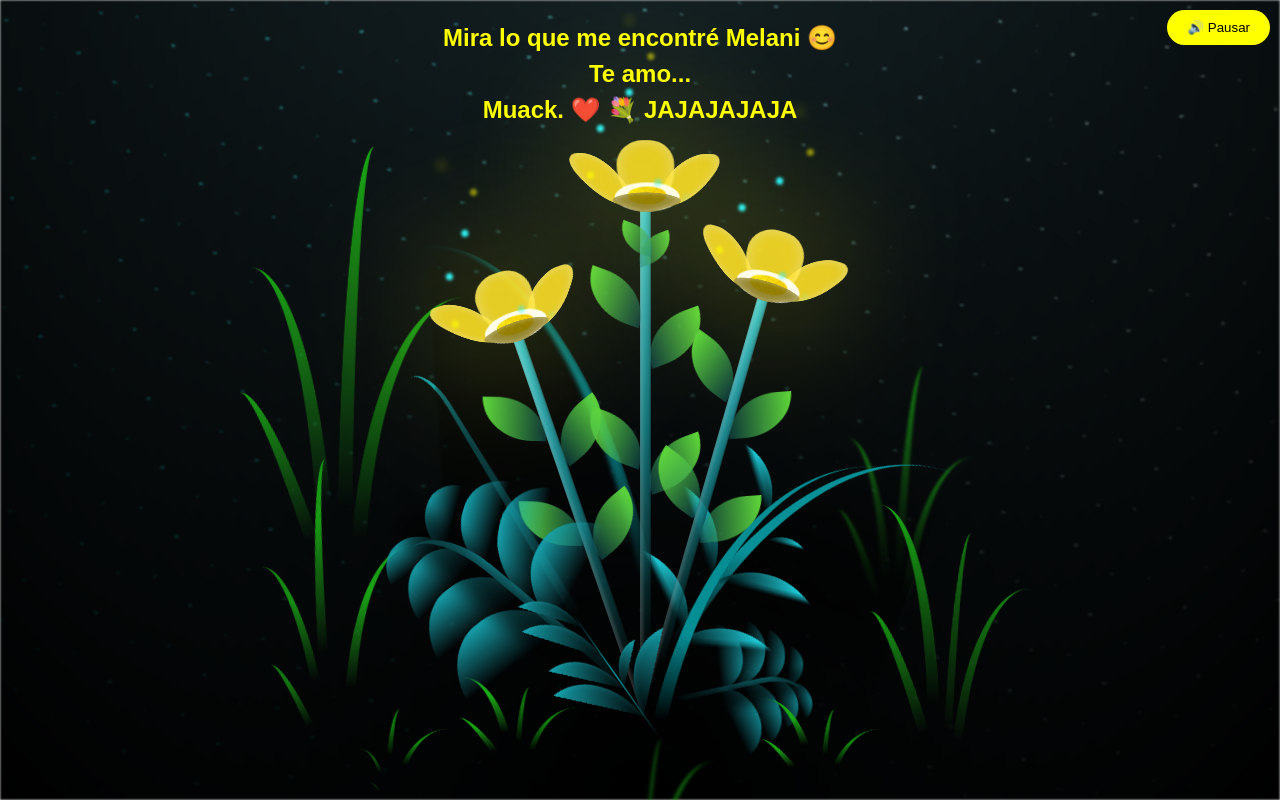
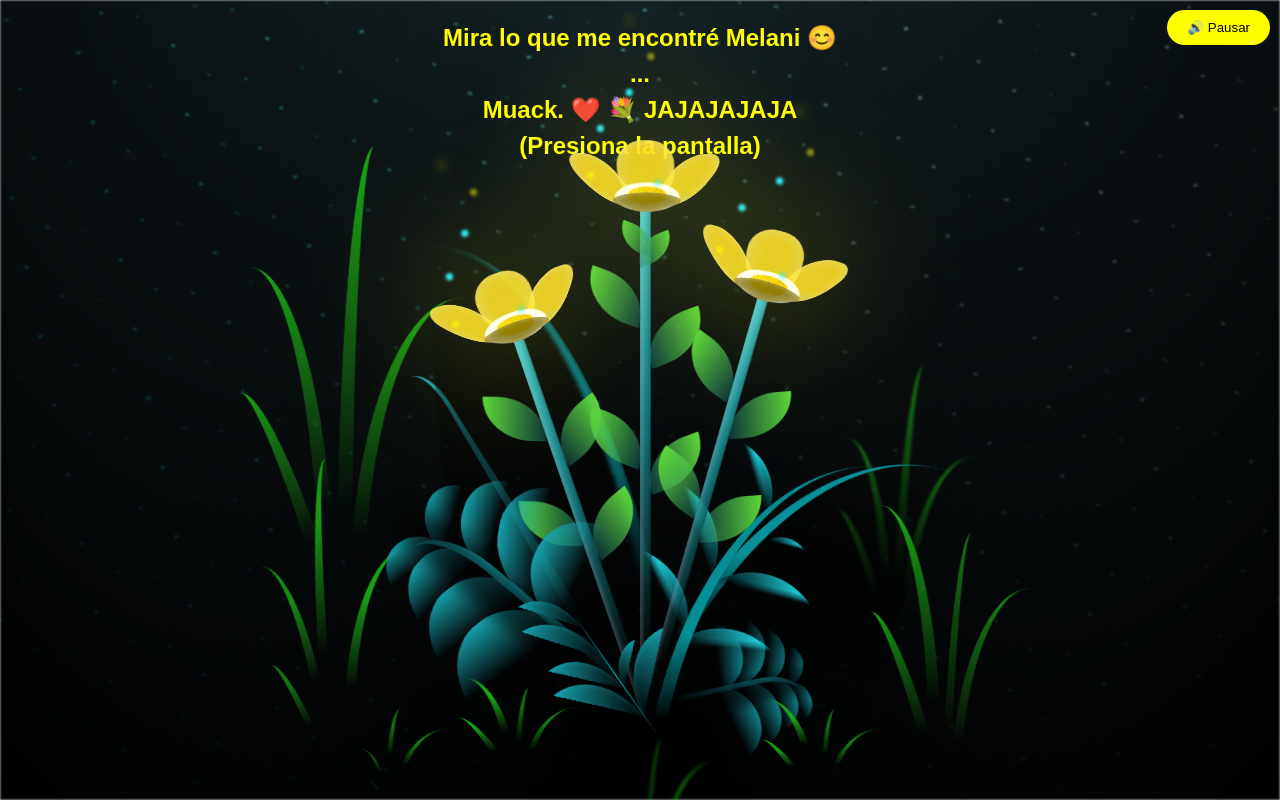
Before and after one commit to neandres190-dotcom/Picos, a plain HTML site: page index.html in a window 1280 px wide. Drawn offline with Linux system fonts and the light colour scheme.

Commit message:
Update index.html

```diff
--- a/index.html
+++ b/index.html
@@ -1671,8 +1671,10 @@ h1 {
 
 
     <h1 class="titulo">
-      Mira lo que me encontré Melani 😊<br> Te amo... <br>
-      Muack. ❤️ 💐 JAJAJAJAJA</h1>
+      Mira lo que me encontré Melani 😊<br> ... <br>
+      Muack. ❤️ 💐 JAJAJAJAJA<br>
+      (Presiona la pantalla)</h1>
+
 
     <div class="night"></div>
     <div class="flowers">
```
